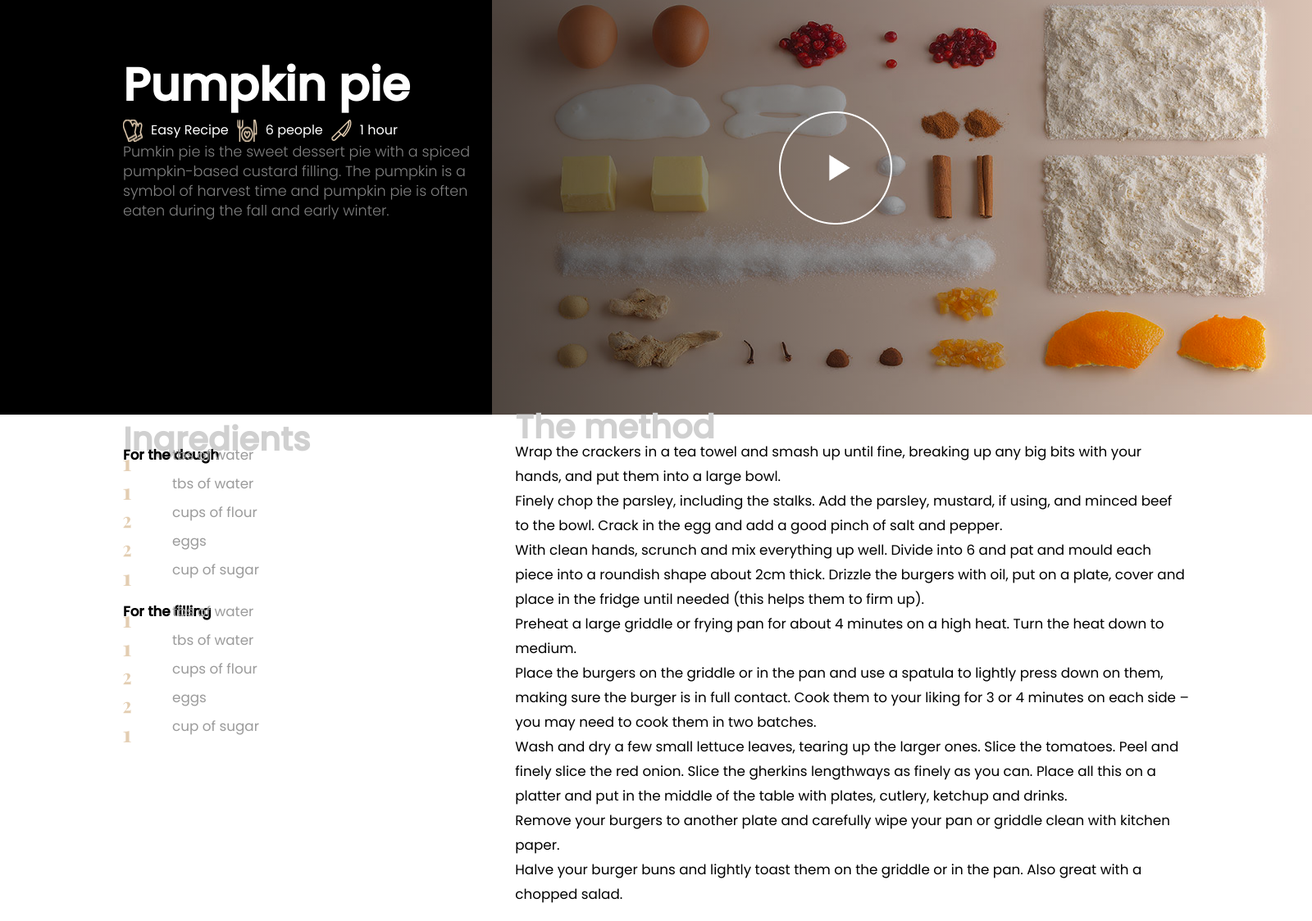
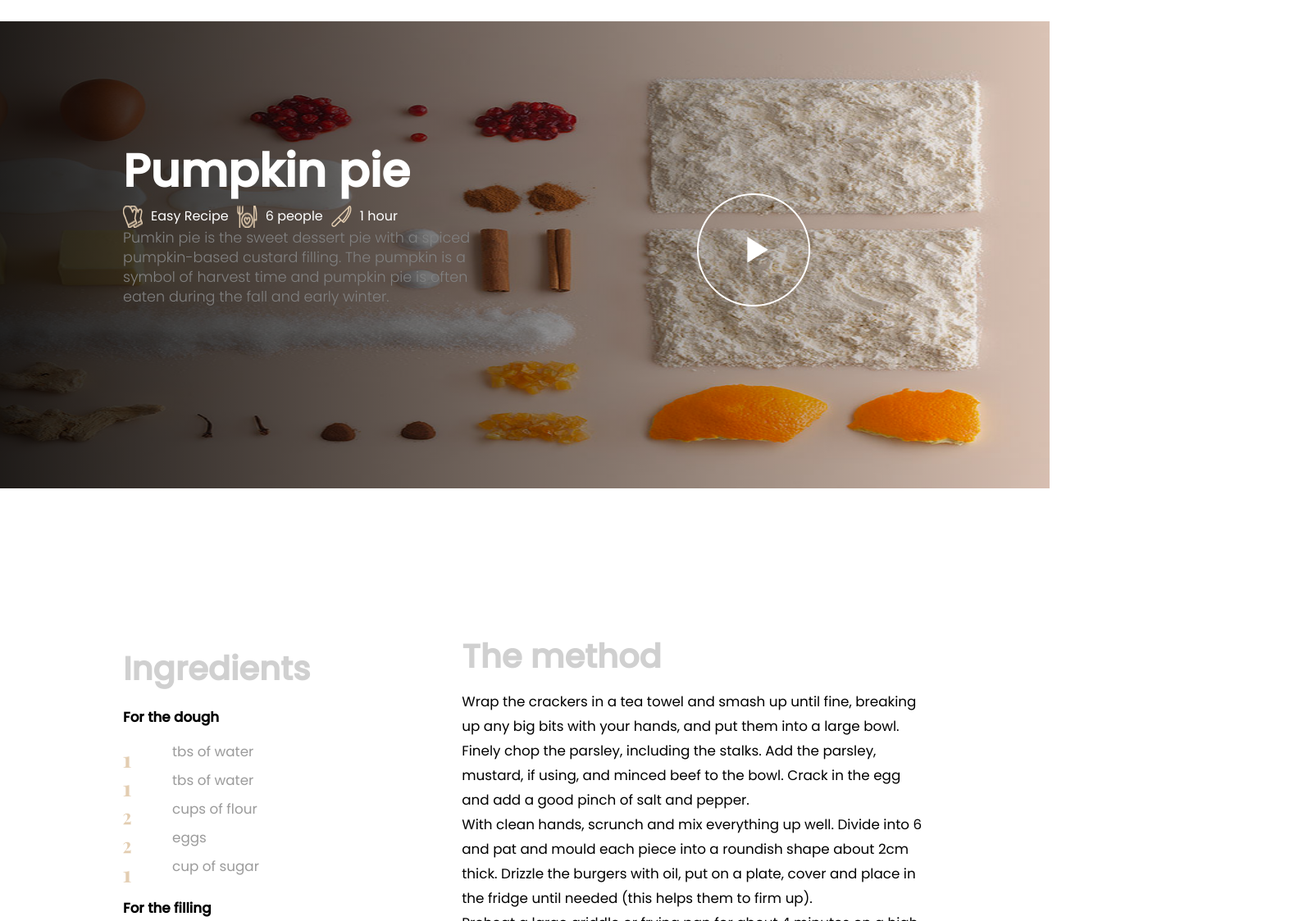
Before and after one commit to kristjangabriel/Hopverkefni1HI, a website: page pages/videoRecipe.html in a window 1280 px wide. Shown: the part 64-1188 px from the top of the page at 82% size, 1600 px wide, since content can reach past the window. Drawn offline with nearby package versions, Linux system fonts and the light colour scheme; files that its build step writes are made by us from their sources.

Commit message:
videorecipez

```diff
--- a/styles/videorecipe.scss
+++ b/styles/videorecipe.scss
@@ -1,8 +1,5 @@
-.bodyVR{
+.zHeader{
 
-	width: 1600px;
-	margin-left:auto;
-	margin-right:auto;
 }
 
 .flex {
@@ -11,17 +8,21 @@
 
 /*hero section*/
 .mainVR{
-	background: linear-gradient(270deg, rgba(0, 0, 0, 0.0001) 0%, #000000 100%), url(../img/67b35cb3b5600db0e84db750b8bc17ce.png), black;
+	background: linear-gradient(270deg, rgba(0, 0, 0, 0.0001) 0%, #000000 100%), url(../img/67b35cb3b5600db0e84db750b8bc17ce.png);
 	background-repeat: no-repeat;
 	background-position: right;
-	background-size: 1600px 570px, 1000px 570px;
+	background-size:contain;
+	background-size: 1500px 570px, 1500px 570px;
+	position:relative;
 	height:570px;
+	width:100%;
+	padding-top:180px;
 
 }
 .textiVideo{
 	width:400px;
-	padding-top:125px;
-	margin-left: 150px;
+	padding-top:50px;
+	padding-left: 150px;
 
 	h1{
 	color:white;
@@ -31,8 +32,8 @@
 }
 .textimgv{
 	color:white;
-	margin-right:10px;
-	margin-left:10px;
+	padding-right:10px;
+	padding-left:10px;
 }
 .textV{
 	width:450px;
@@ -47,21 +48,22 @@
 .playbtn{
 	height:138px;
 	width: 138px;
-	margin-top:200px;
-	margin-left:400px;
+	margin-top:120px;
+	margin-left:300px;
 
 }
 
 /* method */
 .methodcontainer{
+	margin-top: 100px;
 	margin-bottom: 60px;
 }
 
 .methodleft{
-	width:300px;
-	height:500px;
+	width: 300px;
+	height: 500px;
 	padding-left: 150px;
-	padding-bottom:0px;
+	padding-bottom: 0px;
 	justify-content: center;
 
 	div{
@@ -69,14 +71,14 @@
 	}
 
 	h4{
-	color:rgba(208, 208, 208, 1);
+	color: rgba(208, 208, 208, 1);
 	font-size: 2.5rem;
-	height:20px;
 	}
 }
+
 .ingredientsFor{
-	height:0px;
-	margin-top:1rem;
+	margin-top: 1rem;
+	margin-bottom: 1rem;
 	font-size: 1.05rem;
 }
 .recipeDesc{
@@ -97,7 +99,7 @@
 }
 .methodright{
 	width:100%;
-	padding-left: 250px;
+	padding-left: 185px;
 	padding-right: 150px;
 	line-height: 30px;
 	font-size: 1.05rem;
@@ -105,6 +107,7 @@
 	h4{
 	color:rgba(208, 208, 208, 1);
 	font-size:2.5rem;
+	margin-bottom:25px;
 	}
 }
 
```
